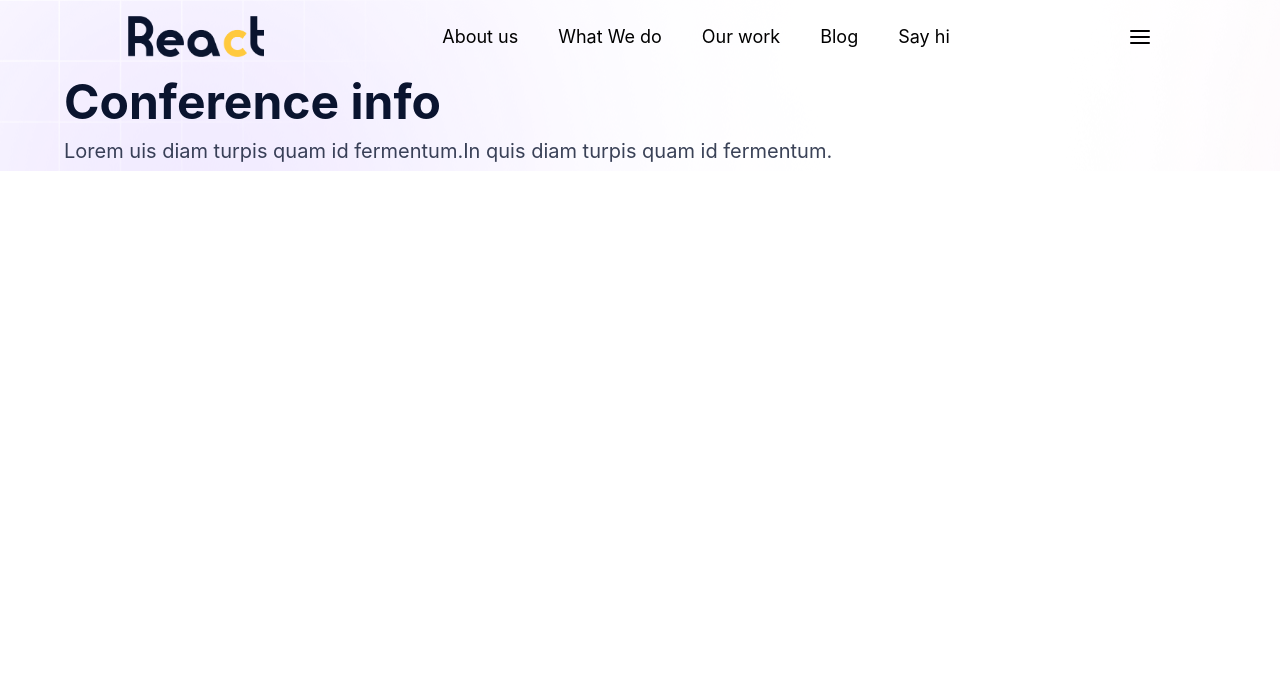
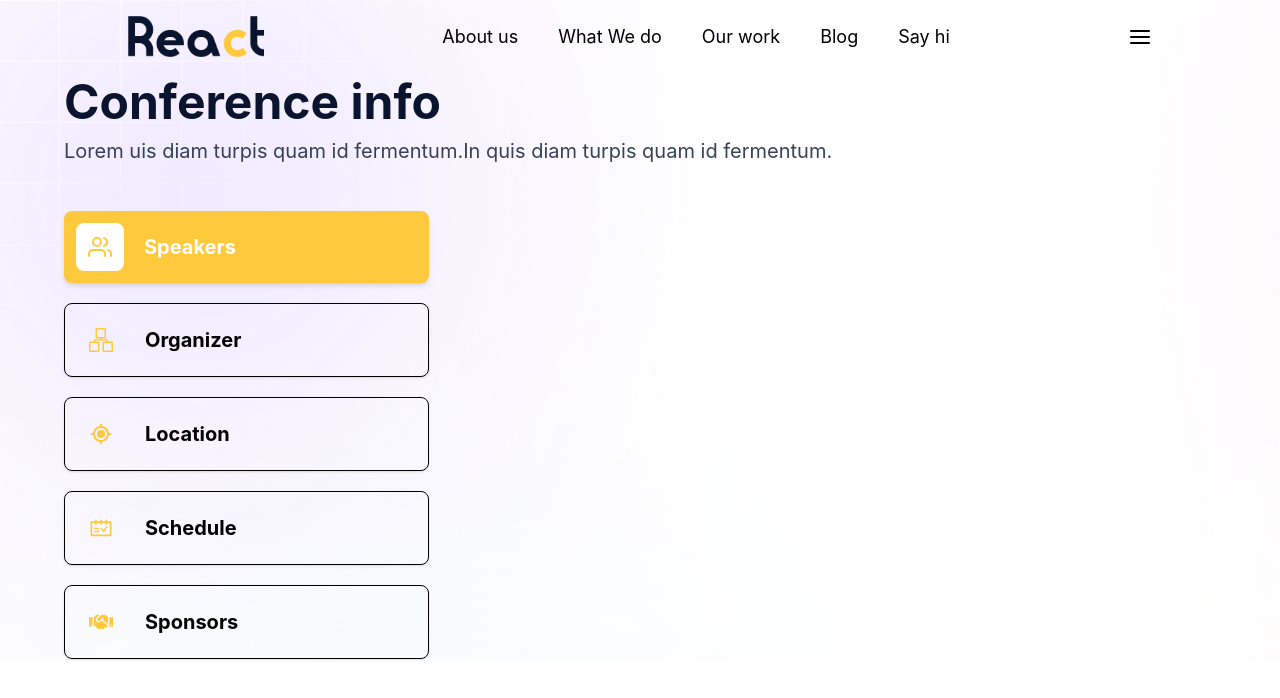
Before and after one commit to dev-robin025/lemon-hive, a Next.js app: page /1 in a window 1280 px wide. Shown: the top 698 px of the page. Built offline with nearby package versions, Linux system fonts and the light colour scheme.

Commit message:
details page sidebar done

```diff
--- /dev/null
+++ b/components/conferenceDetails/Sidebar.tsx
@@ -0,0 +1,59 @@
+import { useState } from "react";
+import { AiOutlineSchedule } from "react-icons/ai";
+import { BiCurrentLocation } from "react-icons/bi";
+import { FaHandshake } from "react-icons/fa";
+import { FiUsers } from "react-icons/fi";
+import { SlOrganization } from "react-icons/sl";
+
+const navigators = [
+  { id: "1", label: "Speakers ", icon: <FiUsers /> },
+  { id: "5", label: "Organizer", icon: <SlOrganization /> },
+  { id: "2", label: "Location ", icon: <BiCurrentLocation /> },
+  { id: "3", label: "Schedule", icon: <AiOutlineSchedule /> },
+  { id: "4", label: "Sponsors", icon: <FaHandshake /> },
+];
+
+const Sidebar = () => {
+  const [activeNav, setActiveNav] = useState("1");
+
+  return (
+    <div className="w-[365px] tablet:w-full">
+      <div className="space-y-5">
+        {navigators.map((item) => (
+          <div key={item.id} onClick={() => setActiveNav(item.id)} className="space-y-3 ">
+            <div
+              className={`p-3 rounded-lg cursor-pointer flex items-center gap-5 text-xl font-bold ${
+                activeNav === item.id ? "bg-primary text-white shadow-md" : "border shadow"
+              }`}
+            >
+              <span
+                className={`text-primary p-3 text-2xl ${
+                  item.id === activeNav && "bg-white rounded-lg text-primary"
+                }`}
+              >
+                {item.icon}
+              </span>{" "}
+              {item.label}
+            </div>
+            {item.id === activeNav ? (
+              <div className="bg-[url('/con-detail-bg.png')] px-4 py-5 rounded-lg space-y-3 hidden tablet:block">
+                <div className="bg-white p-5 rounded-lg">
+                  Lorem ipsum dolor sit amet consectetur, adipisicing elit. Cumque numquam
+                  laudantium accusantium, libero voluptates eveniet, repudiandae nostrum corporis
+                  dolor.
+                </div>
+                <div className="bg-white p-5 rounded-lg">
+                  Lorem ipsum dolor sit amet consectetur, adipisicing elit. Cumque numquam
+                  laudantium accusantium, libero voluptates eveniet, repudiandae nostrum corporis
+                  dolor.
+                </div>
+              </div>
+            ) : null}
+          </div>
+        ))}
+      </div>
+    </div>
+  );
+};
+
+export default Sidebar;
--- a/next.config.js
+++ b/next.config.js
@@ -1,4 +1,5 @@
 /** @type {import('next').NextConfig} */
+
 const nextConfig = {
   reactStrictMode: true,
   swcMinify: true,
--- a/package.json
+++ b/package.json
@@ -12,6 +12,7 @@
     "@apollo/client": "^3.7.1",
     "@types/node": "18.11.9",
     "@types/react": "18.0.25",
+    "@types/react-beautiful-dnd": "^13.1.2",
     "@types/react-dom": "18.0.9",
     "eslint": "8.28.0",
     "eslint-config-next": "13.0.4",
@@ -19,6 +20,7 @@
     "moment": "^2.29.4",
     "next": "13.0.4",
     "react": "18.2.0",
+    "react-beautiful-dnd": "^13.1.1",
     "react-dom": "18.2.0",
     "react-icons": "^4.6.0",
     "react-query": "^3.39.2",
--- a/pages/[conferenceID].tsx
+++ b/pages/[conferenceID].tsx
@@ -1,5 +1,6 @@
 import { NextPage } from "next";
 import Head from "next/head";
+import Sidebar from "../components/conferenceDetails/Sidebar";
 import Typography from "../components/shared/Typography";
 
 const Conference: NextPage = () => {
@@ -10,10 +11,14 @@ const Conference: NextPage = () => {
         <meta name="description" content="Generated by create next app" />
         <link rel="icon" href="/favicon.ico" />
       </Head>
+
       <Typography.H2>Conference info</Typography.H2>
       <Typography.H3>
         Lorem uis diam turpis quam id fermentum.In quis diam turpis quam id fermentum.
       </Typography.H3>
+      <section className="mt-10">
+        <Sidebar />
+      </section>
     </div>
   );
 };
--- a/tailwind.config.js
+++ b/tailwind.config.js
@@ -15,6 +15,7 @@ module.exports = {
       transparent: "transparent",
       dark: "#0A142F",
       gray: "#0a142e",
+      white: "#ffffff",
     },
     screens: {
       mac: { max: "1536px" },
```
Also changed, not shown: public/con-detail-bg.png (added), 1 other file (tests, documents, lock files or other folders).
